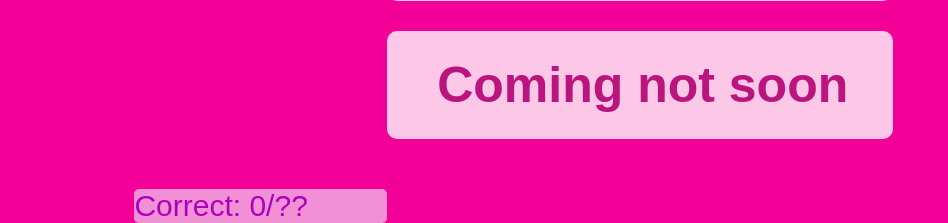
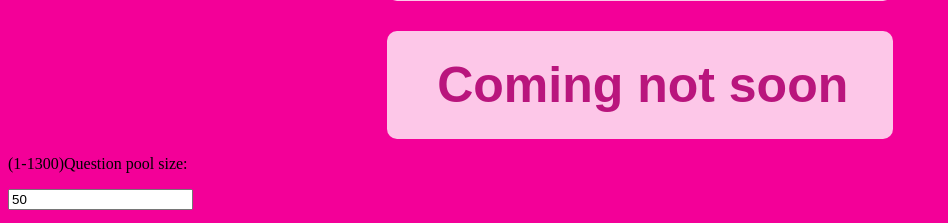
Before and after one commit to Jacob-HS/KanjiGames, a Flask app: page /radical-rush in a window 1280 px wide. Shown: the part 625-848 px from the top of the page, without its empty margins (0-948 px from the left). Run offline with Flask 3, Linux system fonts and the light colour scheme.

Commit message:
added ability to change question pool size

```diff
--- a/website/static/radicalRush.js
+++ b/website/static/radicalRush.js
@@ -1,4 +1,5 @@
 var currentQuestion="";
+var poolSize;
 var askedPool = new Set();
 var answer=document.getElementById("answer");
 var keys = Object.keys(masterList);
@@ -19,7 +20,9 @@ function makeGoAway(diff){
   let container= document.getElementById("myContainer");
   diffh.classList.add("goAway");
   container.classList.add("goAway");
-
+  poolSize=document.getElementById("diffChanger").value;
+  document.getElementById("label").classList.add("goAway");
+  document.getElementById("diffChanger").classList.add("goAway");
   diffh.addEventListener("transitionend", () =>
   {
     diffh.remove();
@@ -30,7 +33,8 @@ function makeGoAway(diff){
 function startGame(diff){
   let gameplayElements = document.getElementsByClassName("gameplayElement");
   for (let element of gameplayElements){
-    element.className="gameplayElement active";
+    element.classList.remove("hidden");
+    element.classList.add("active");
   }
   document.getElementById("timer").innerHTML=10;
   setInterval(tickDown,1000);
@@ -39,7 +43,7 @@ function startGame(diff){
 }
 function pickQuestion(){
   do{
-    candidate= keys[ 50 * Math.random() << 0];
+    candidate= keys[ poolSize * Math.random() << 0];
   } while (askedPool.has(candidate));
   askedPool.add(candidate);
   document.getElementById("currRadical").innerHTML=candidate;
@@ -52,6 +56,10 @@ function checkAnswer(){
   var answer=answerElement.value;
   answerElement.value="";
   for(const kanji of answer){
+    if (kanji == "ｓ" || kanji == "s"){
+      pickQuestion();
+      break;
+    }
     if (masterList[currentQuestion].includes(kanji)){
       document.getElementById("score").innerHTML=1+parseInt(document.getElementById("score").innerHTML);
       pickQuestion();
--- a/website/templates/radicalRush.html
+++ b/website/templates/radicalRush.html
@@ -10,15 +10,23 @@
   <a class="game-button fade-in-bottom" href="#">Hard (Coming soon)</a>
   <a class="game-button fade-in-bottom" href="#">Coming not soon</a>
 </div>
-<div class="scoreCounter">
+
+
+<p id="label">(1-1300)Question pool size:</p>
+<input type="text" id="diffChanger" name="diffChanger" value="50">
+
+
+<div class="gameplayElement hidden scoreCounter">
   <span>Correct: </span><span id="score">0</span><span>/??</span>
 </div>
+
 <div class="gameplayElement hidden" id="timer-container">
   <p id="timer">10</p>
 </div>
+
 <div class="gameplayElement hidden" id="radical-container">
   <p class="gameplayElement hidden" id="currRadical"></p>
-  <input type="text" id="answer" name="answer" placeholder="答え">
+  <input type="text" id="answer" name="answer" placeholder="答え" autocomplete="off">
 </div>
 <script>
   let temp = '{{componentsToKanji}}';
```
